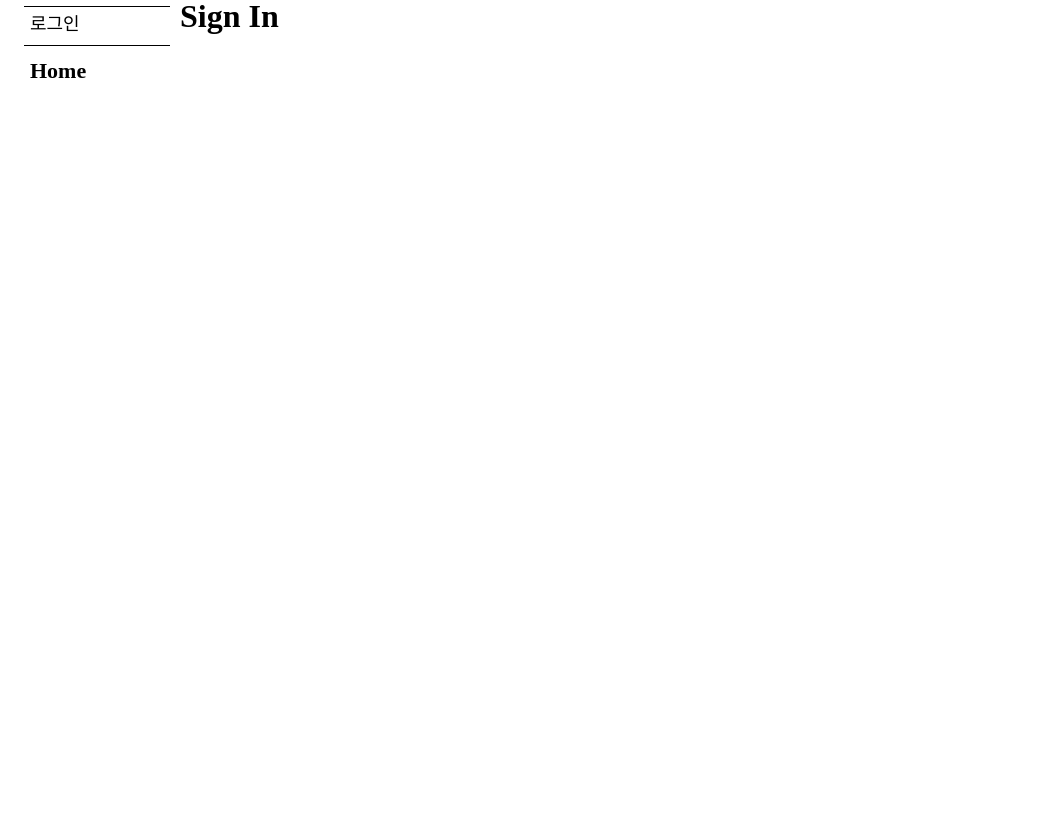
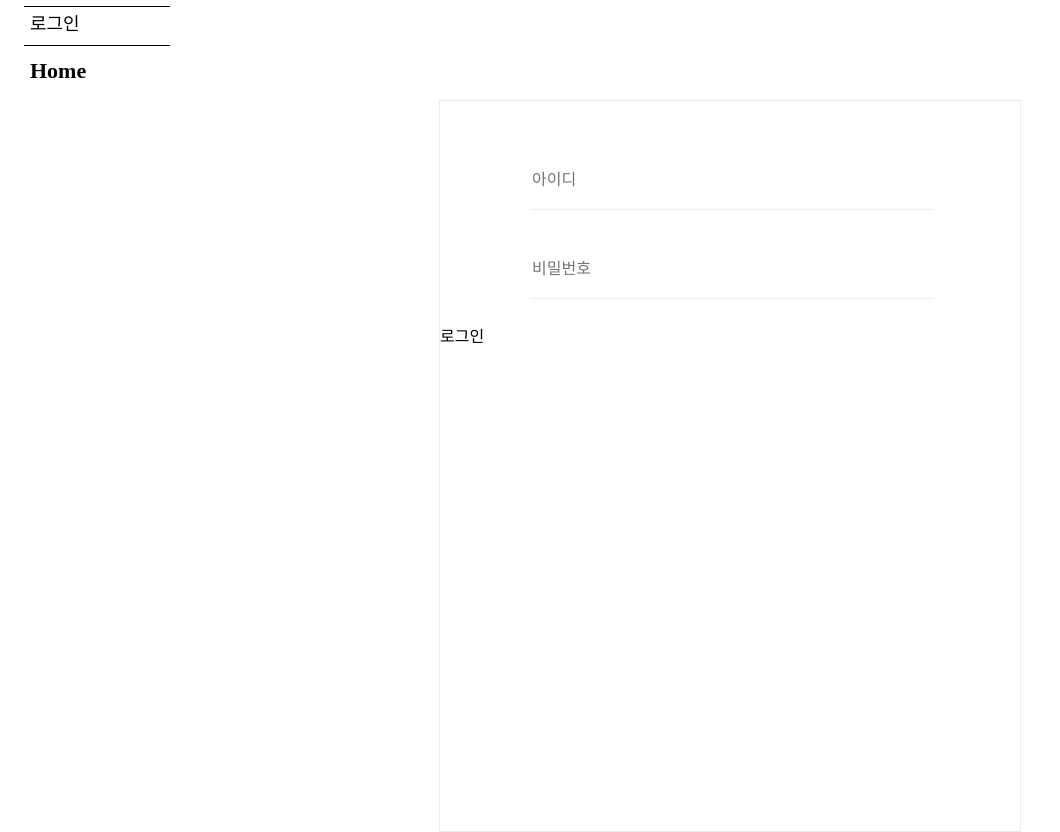
Before and after one commit to hwnim5324/Side_v0, a React (Create React App) app: page /SignIn in a window 1280 px wide. Shown: the whole page, without its empty margins (0-1060 px from the left). Before the commit the page ends 800 px from the top, so only its background shows below. Built offline with nearby package versions, Linux system fonts and the light colour scheme.

Commit message:
Login page frame production in progress.

```diff
--- a/src/pages/SignIn.tsx
+++ b/src/pages/SignIn.tsx
@@ -1,10 +1,33 @@
 import React from 'react';
-import '../styles/Main.scss';
+import '../styles/SignIn.scss';
 
 const SignIn = () => {
     return(
-        <div>
-            <span className='txt'>Sign In</span>
+        <div className='signin'>
+            <div className='signin_area'>
+                <h1 className='blind'>로그인</h1>
+                <div className='signin_input_area'>
+                    <div className='form_id_outter'>
+                        <input type='text' placeholder='아이디' className='form_id_inner'/>
+                        <span className='form_id_alert'>아이디를 입력해주세요</span>
+                    </div>
+                    <div className='form_pw_outter'>
+                        <input type='password' placeholder='비밀번호' className='form_pw_inner'/>
+                        <span className='form_pw_alert'>비밀번호를 입력해주세요</span>
+                    </div>
+                    <div className='btn_signin'>
+                        <a className='btn_signin_submit'>
+                            <span>로그인</span>
+                        </a>
+                    </div>
+                </div>
+                <div className='singin_findidpw_area'>
+
+                </div>
+                <div className='signin_sociallogin_area'>
+
+                </div>
+            </div>
         </div>
     );
 }
--- /dev/null
+++ b/src/styles/SignIn.scss
@@ -0,0 +1,107 @@
+.blind{
+    display: none;
+}
+
+.signin{
+    display: block;
+
+    &_area{
+        width: 580px;
+        height: 680px;
+        border: 1px solid #ebebeb;
+        margin: {
+            top: 100px;
+            left: auto;
+            right: auto;
+        }
+        padding: {
+            top: 50px;
+            left: auto;
+            right: auto;
+        }
+    }
+
+    &_input_area{
+
+    }
+}
+
+.form_id{
+    &_outter{
+        position: relative;
+        width: 400px;
+        margin: {
+            left: auto;
+            right: auto;
+            bottom: 30px;
+        }
+    }
+
+    &_inner{
+        width: 400px;
+        height: 56px;
+
+        border: {
+            top: none;
+            left: none;
+            right: none;
+            bottom: 1px solid #ebebeb;
+        }
+
+        font: {
+            size: 16px;
+        }
+    }
+
+    &_alert{
+        position: absolute;
+        left: 0.5rem;
+        bottom: 0.25rem;
+
+        display: none;
+
+        font: {
+            size: 10px;
+        }
+    }
+}
+
+.form_pw{
+    &_outter{
+        position: relative;
+        width: 400px;
+        margin: {
+            left: auto;
+            right: auto;
+            bottom: 30px;
+        }
+    }
+
+    &_inner{
+        width: 400px;
+        height: 56px;
+
+        border: {
+            top: none;
+            left: none;
+            right: none;
+            bottom: 1px solid #ebebeb;
+        }
+
+        font: {
+            size: 16px;
+        }
+    }
+
+    &_alert{
+        position: absolute;
+        left: 0.5rem;
+        bottom: 0.25rem;
+
+        display: none;
+
+        font: {
+            size: 10px;
+        }
+    }
+}
```
